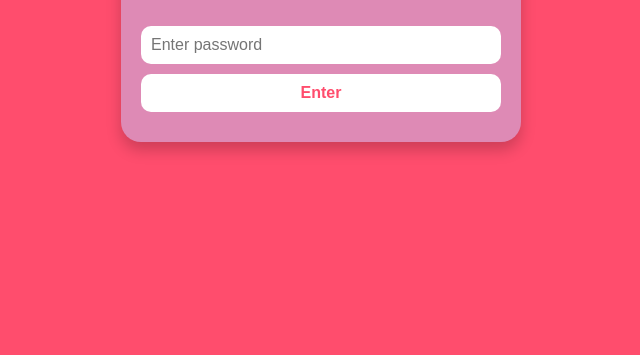
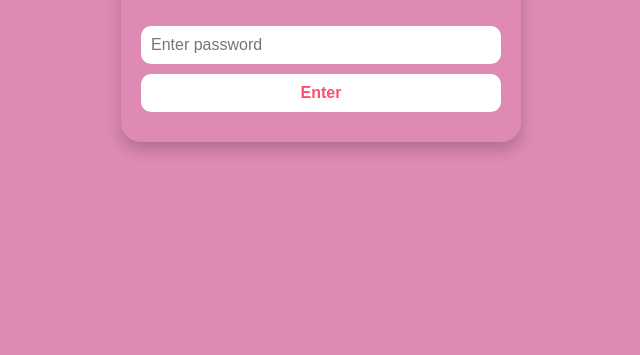
Before and after one commit to redyellowpear/feedback-centre, a plain HTML site: page index.html in a window 1280 px wide. Shown: the part 445-800 px from the top of the page, without its empty margins (319-959 px from the left). Drawn offline with nearby package versions, Linux system fonts and the light colour scheme.

Commit message:
Update index.html

```diff
--- a/index.html
+++ b/index.html
@@ -12,7 +12,7 @@
       height: 100vh;
       width: 100vw;
       font-family: 'Open Sans', sans-serif;
-      background: linear-gradient(45deg, #ff4d6d 0%, #ff4d6d 100%); /* default pink */
+      background-color: #ff4d6d; /* default pink */
       color: white;
       text-align: center;
       display: flex;
@@ -150,8 +150,8 @@
 
     if (isChromeBrowser()) {
       // Apply inline style directly to override all CSS
-      document.documentElement.style.backgroundColor = '#de8ab5';
-      document.body.style.backgroundColor = '#de8ab5';
+      document.documentElement.style.backgroundColor = '#de8ab5 ';
+      document.body.style.backgroundColor = '#de8ab5 ';
     }
 
     const correctPassword = "Yakult!!@@";
```
